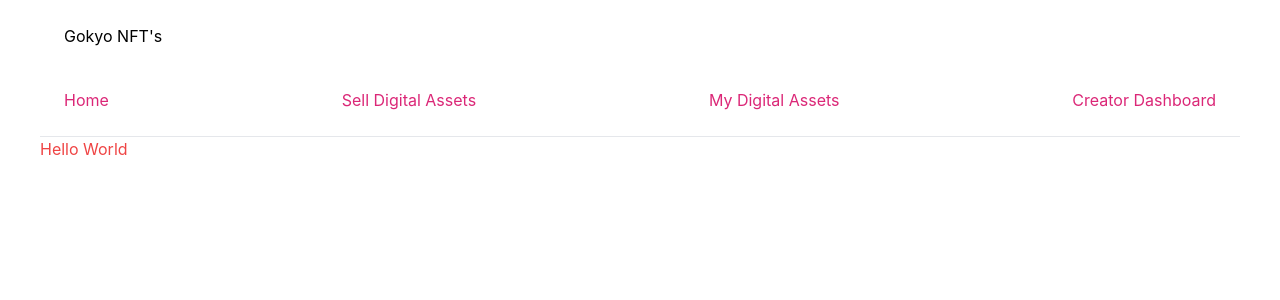
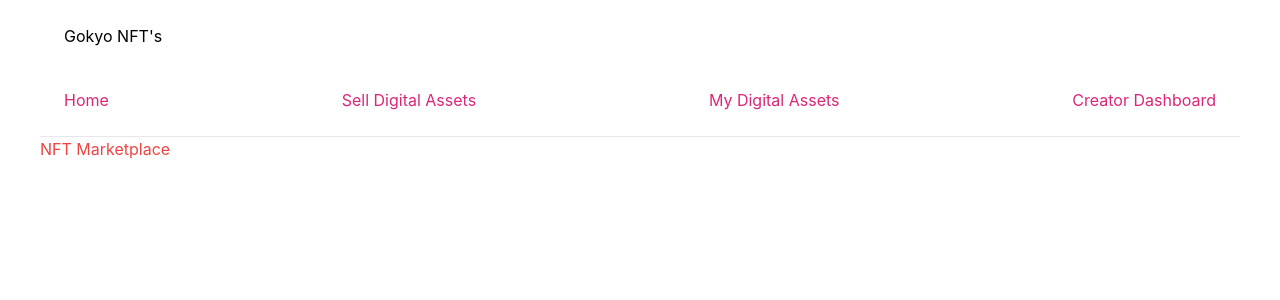
Before and after one commit to dqndel1on/nft-marketplace, a Next.js app: page / in a window 1280 px wide. Shown: the top 300 px of the page. Built offline with nearby package versions, Linux system fonts and the light colour scheme.

Commit message:
nft marketplace

```diff
--- a/pages/index.tsx
+++ b/pages/index.tsx
@@ -7,7 +7,7 @@ const Home: NextPage = () => {
     <div>
       <Seo title="Gokyo NFT | Lake of NFT's" subtitle="Lake of NFT's"></Seo>
       <main className="text-red-500" style={{ minHeight: window?.innerHeight }}>
-        Hello World
+        NFT Marketplace
       </main>
       <footer></footer>
     </div>
```
